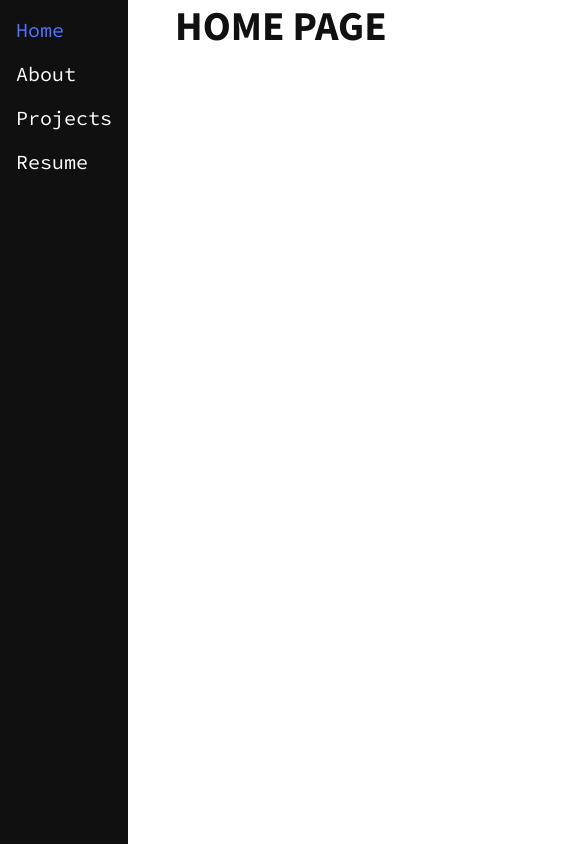
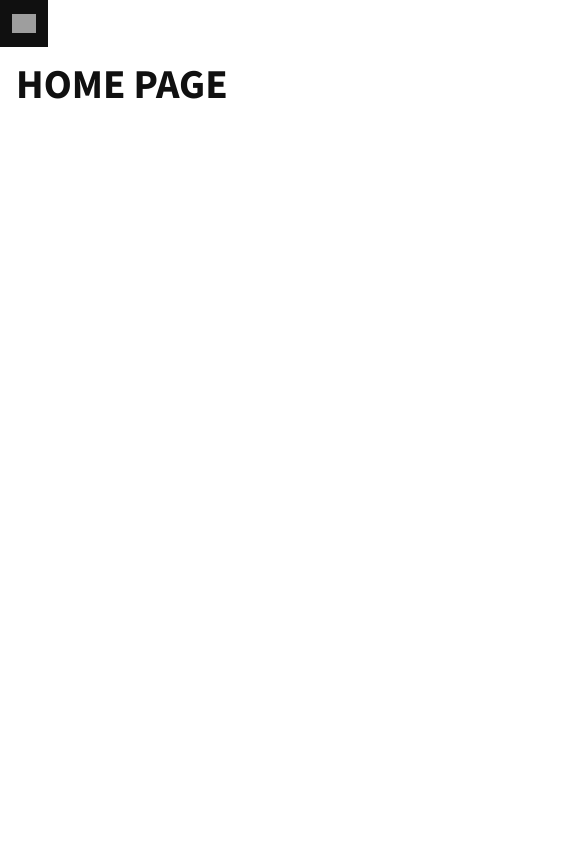
Before and after one commit to davidjprobst/portfolio, a React (Create React App) app: page / in a window 390 px wide. Shown: the whole page, 565 px wide, since content can reach past the window. Built offline with nearby package versions, Linux system fonts and the light colour scheme; grey boxes are pictures that could not be loaded.

Commit message:
menu opening but links not working

```diff
--- a/src/components/Nav.js
+++ b/src/components/Nav.js
@@ -15,12 +15,54 @@ class Nav extends Component {
   }
 
   setActive(e) {
+    console.log("item clicked");
     const clickedIndex = parseInt(e.target.getAttribute("index"), 10);
     this.setState({ activeIndex: clickedIndex });
+    const menu = this.refs.menu;
+    menu.style.display = "none";
+  }
+
+  openMenu() {
+    const menu = this.refs.menu;
+    menu.style.display = "block";
   }
 
   render() {
     return(
+      <div>
+        <section ref="menu" id="menu">
+          <Link
+            to ='/'
+            className={ this.state.activeIndex===1 ? 'active-link' :'inactive-link' }
+            index={1}
+            onClick = { this.setActive }>
+            Home
+          </Link>
+          <Link
+            to ='/about'
+            className={ this.state.activeIndex===0 ? 'active-link' : 'inactive-link' }
+            index={0}
+            onClick = { this.setActive }>
+            About
+          </Link>
+          <Link
+            to ='/projects'
+            className={ this.state.activeIndex===2 ? 'active-link' : 'inactive-link' }
+            index={2}
+            onClick = { this.setActive }>
+            Projects
+          </Link>
+          <Link
+            to ='/resume'
+            className={ this.state.activeIndex===3 ? 'active-link' : 'inactive-link' }
+            index={3}
+            onClick = { this.setActive }>
+            Resume
+          </Link>
+        </section>
+        <div id="hamburger" onClick= { () => this.openMenu() }>
+          <img id="menu-btn" src="../../assets/icons/menu.png" alt="menu"></img>
+        </div>
         <nav>
           <Link
             to ='/'
@@ -51,6 +93,7 @@ class Nav extends Component {
             Resume
           </Link>
         </nav>
+      </div>
     );
   }
 }
--- a/src/index.css
+++ b/src/index.css
@@ -87,6 +87,24 @@ nav > a {
   width: 100%;
 }
 
+#hamburger {
+  display: none;
+}
+
+#menu {
+  display: none;
+  width: 100vw;
+  background-color: #101010;
+  height: 100vh;
+  font-size: 40px;
+  padding-top: 80px;
+}
+
+#menu > a {
+  display: block;
+  height: 80px;
+  line-height: 80px;
+}
 
 .active-link {
   color: #4F73FF;
@@ -117,7 +135,27 @@ main {
 
 @media only screen and (max-width: 600px) {
 
+  nav {
+    display: none;
+  }
 
+  #hamburger {
+    display: block;
+    background-color: #101010;
+    height: 47px;
+    width: 48px;
+    padding: auto;
+  }
+
+  #menu-btn {
+    width: 24px;
+    height: 19px;
+    margin: 14px 12px;
+  }
+
+  main {
+    margin: 58px 16px 120px 16px;
+  }
 
 }
 
@@ -128,7 +166,26 @@ main {
 
 @media only screen and (max-width: 900px) {
 
+  nav {
+    display: none;
+  }
 
+  #hamburger {
+    display: block;
+    background-color: #101010;
+    height: 47px;
+    width: 48px;
+    padding: auto;
+  }
+  #menu-btn {
+    width: 24px;
+    height: 19px;
+    margin: 14px 12px;
+  }
+
+  main {
+    margin: 58px 16px 120px 16px;
+  }
 
 }
 
@@ -137,9 +194,29 @@ main {
 
 /********** MEDIUM WINDOW **********/
 
-@media only screen and (max-width: 1180px) {
+@media only screen and (max-width: 1100px) {
 
+  nav {
+    display: none;
+  }
 
+  #hamburger {
+    display: block;
+    background-color: #101010;
+    height: 47px;
+    width: 48px;
+    padding: auto;
+    position: fixed;
+  }
+  #menu-btn {
+    width: 24px;
+    height: 19px;
+    margin: 14px 12px;
+  }
+
+  main {
+    margin: 58px 16px 120px 16px;
+  }
 
 }
 
```
Lines whose indentation alone changed are shown as unchanged.
